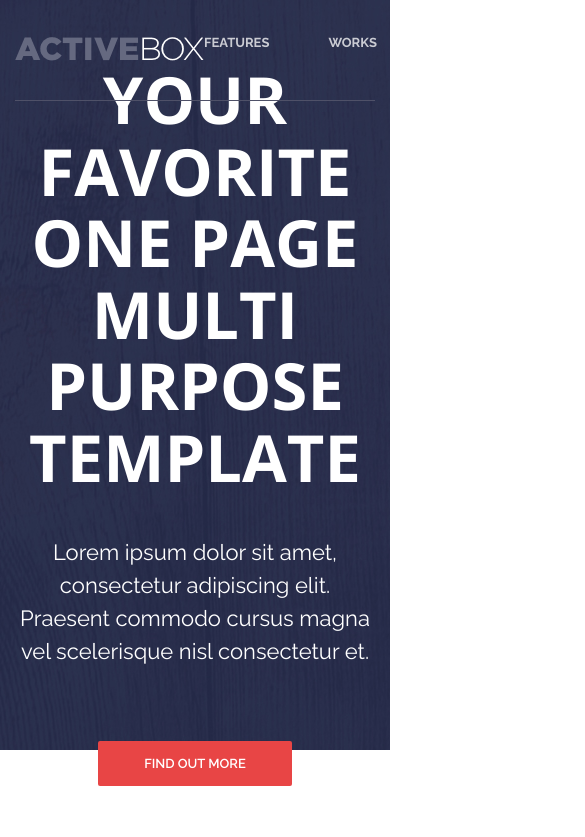
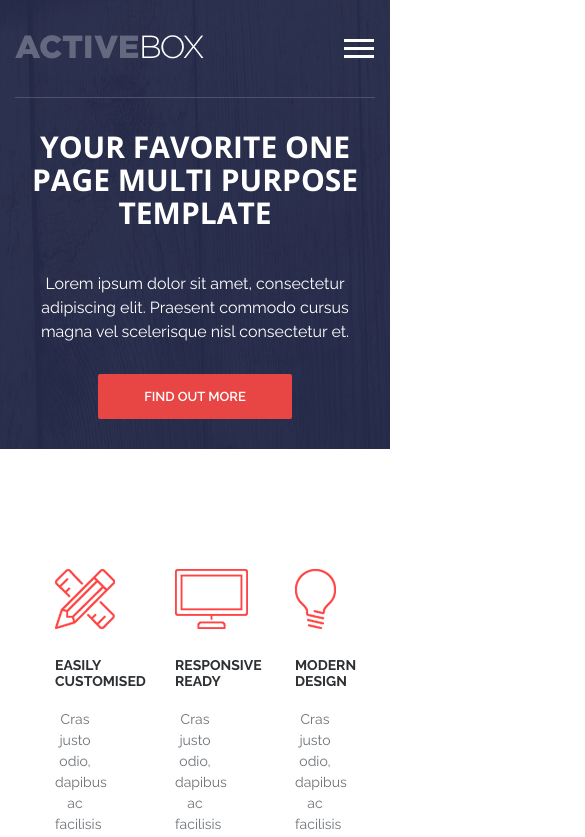
Before and after one commit to NMadiyar/training, a plain HTML site: page index.html in a window 390 px wide. Shown: the top 837 px of the page, 585 px wide, since content can reach past the window. Drawn offline with nearby package versions, Linux system fonts and the light colour scheme.

Commit message:
Added adaptivity
First time using @media queries

```diff
--- a/css/style.css
+++ b/css/style.css
@@ -418,3 +418,73 @@ p{
 .copyright__text span{
     color: #ffffff;
 }
+
+/*Burger
+======================================================================*/
+.burger{
+    display: none;
+    padding: 10px 1px;
+    background: none;
+    border: none;
+    cursor: pointer;
+}
+.burger__item{
+    display: block;
+    width: 30px;
+    height: 3px;
+    background-color: #fff;
+    font-size: 0;
+    color: transparent;
+    position: relative;
+}
+.burger__item:before,
+.burger__item:after{
+    content: "";
+    width: 100%;
+    height: 100%;
+    background-color: #fff;
+    position: absolute;
+    left: 0;
+    z-index: 1;
+}
+.burger__item:before{
+    top: -8px;
+}
+.burger__item:after{
+    bottom: -8px;
+}
+
+/*Media
+======================================================================*/
+@media (max-width: 991px) {
+    /* Nav */
+    .nav{
+        display: none;
+    }
+    /* Burger */
+    .burger{
+        display: block;
+    }
+
+
+    /*  Intro  */
+    .intro__title{
+        font-size: 40px;
+    }
+}
+
+@media (max-width: 767px) {
+   /* Intro*/
+    .intro{
+        height: auto;
+        padding-top: 130px;
+        padding-bottom: 30px;
+    }
+    .intro__title{
+        font-size: 30px;
+    }
+    .intro__subtitle{
+        margin-bottom: 30px;
+        font-size: 16px;
+    }
+}
--- a/index.html
+++ b/index.html
@@ -3,6 +3,7 @@
 <head>
     <meta charset="UTF-8">
     <link rel="stylesheet" href="css/style.css">
+    <meta name="viewport" content="width=device-width, initial-scale=1">
     <title>ActiveBox</title>
 </head>
 <body>
@@ -53,7 +54,12 @@
                     <a  class="nav__link" href="#">Testimonials</a>
                     <a  class="nav__link" href="#">Download</a>
                 </nav>
+
+                <button class="burger" type="button">
+                    <span class="burger__item">Menu</span>
+                </button>
             </div>
+
         </div>
     </header>
 
```
